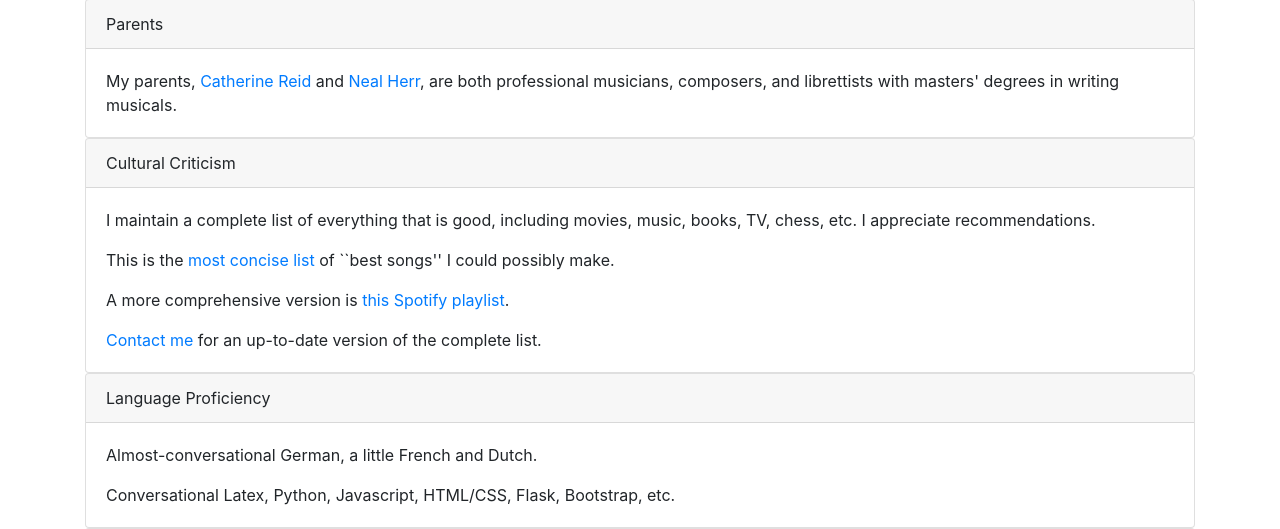
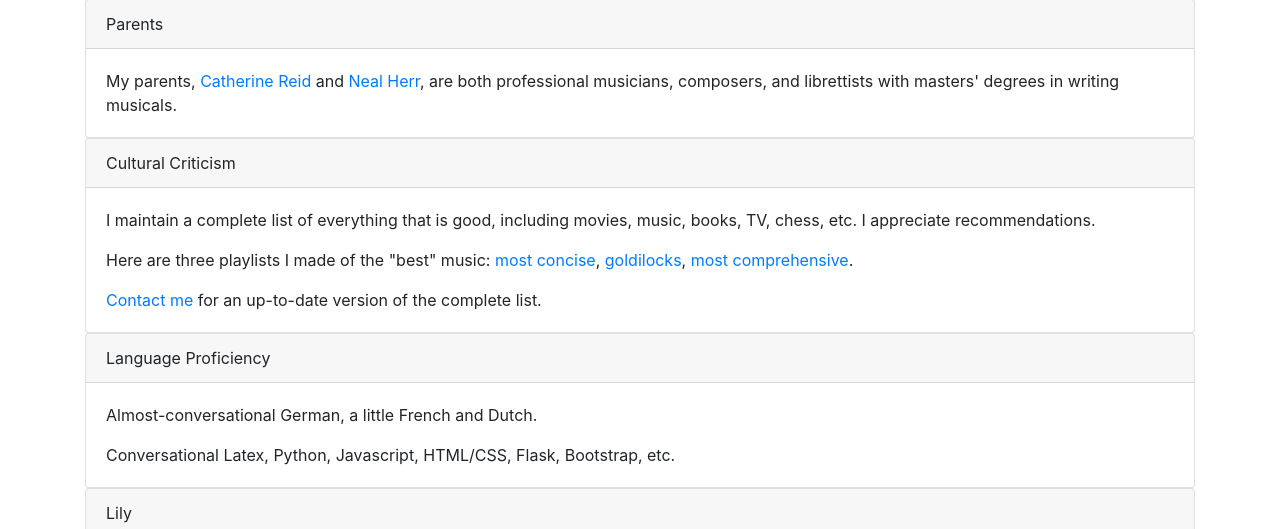
Before and after one commit to nanotech22/logetale, a Flask app: page /personal in a window 1280 px wide. Shown: the part 611-1140 px from the top of the page. Run offline with Flask 2, Linux system fonts and the light colour scheme; some libraries are stand-ins or nearby versions.

Commit message:
added all three playlists

```diff
--- a/templates/pages/personal.html
+++ b/templates/pages/personal.html
@@ -57,10 +57,10 @@
             I maintain a complete list of everything that is good, including movies, music, books, TV, chess, etc. I appreciate recommendations.
         </p>
         <p class="card-text">
-            This is the <a href="https://open.spotify.com/playlist/4Aw85XGnl3mL3BaNKVAQ40?si=de1eab8058f44d62">most concise list</a> of ``best songs'' I could possibly make.
-        </p>
-        <p class="card-text">
-            A more comprehensive version is <a href="https://open.spotify.com/playlist/7k3kMh4hsWBdupjGC3TeQb?si=c2d028f108f64aef">this Spotify playlist</a>.
+            Here are three playlists I made of the "best" music:
+            <a href="https://open.spotify.com/playlist/4Aw85XGnl3mL3BaNKVAQ40?si=de1eab8058f44d62">most concise</a>,
+            <a href="https://open.spotify.com/playlist/31OuaGbUSScrRGDFbfI1nN?si=4a0df996e1dd4f98">goldilocks</a>,
+            <a href="https://open.spotify.com/playlist/7k3kMh4hsWBdupjGC3TeQb?si=c2d028f108f64aef">most comprehensive</a>.
         </p>
         <p class="card-text"><a href="{{ url_for('contact') }}">Contact me</a> for an up-to-date version of the complete list.</p>
     </div>
```
